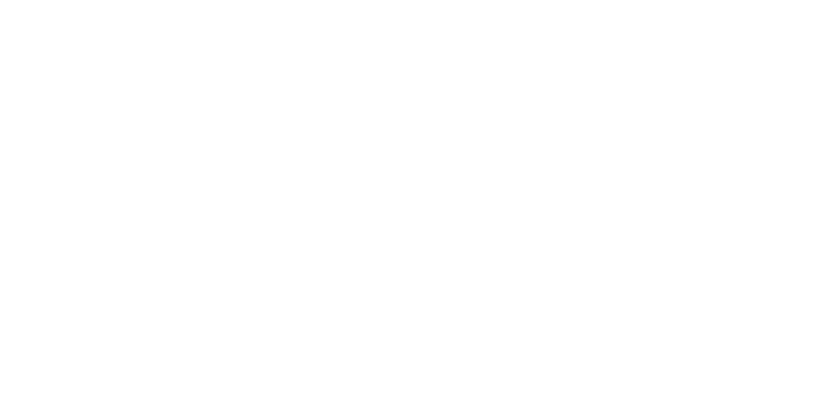
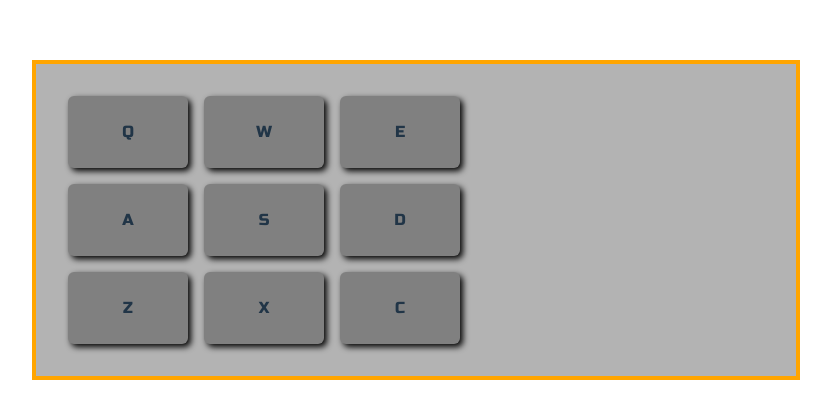
Before and after one commit to JaimeAdele/drum-machine, a React (Vite) app: page / in a window 1280 px wide. Shown: the part 180-598 px from the top of the page, without its empty margins (224-1055 px from the left). Built offline with nearby package versions, Linux system fonts and the light colour scheme.

Commit message:
set up buttons

```diff
--- a/src/App.jsx
+++ b/src/App.jsx
@@ -2,11 +2,17 @@
 import './App.css'
 
 function App() {
+  const buttonLetters = ['Q', 'W', 'E', 'A', 'S', 'D', 'Z', 'X', 'C'];
 
   return (
-    <>
-
-    </>
+    <div className='bg-lightBackground border-accent border-4 w-[60vw] h-[40vh]'>
+      <div className='w-[60%] h-full p-8 grid grid-cols-3 gap-4'>
+        {buttonLetters.map(letter => (
+          <div className='bg-primary flex justify-center items-center rounded-md drop-shadow-bold font-russoOne'>{letter}</div>
+        ))}
+      </div>
+      <div></div>
+    </div>
   );
 }
 
--- a/src/index.css
+++ b/src/index.css
@@ -1,3 +1,5 @@
+@import url('https://fonts.googleapis.com/css2?family=Russo+One&display=swap');
+
 @tailwind base;
 @tailwind components;
 @tailwind utilities;
@@ -8,23 +10,14 @@
   font-weight: 400;
 
   color-scheme: light dark;
-  color: rgba(255, 255, 255, 0.87);
-  background-color: #242424;
+  color: black;
+  background-color: theme('colors.darkBackground');
 
   font-synthesis: none;
   text-rendering: optimizeLegibility;
   -webkit-font-smoothing: antialiased;
   -moz-osx-font-smoothing: grayscale;
   -webkit-text-size-adjust: 100%;
-}
-
-a {
-  font-weight: 500;
-  color: #646cff;
-  text-decoration: inherit;
-}
-a:hover {
-  color: #535bf2;
 }
 
 body {
--- a/tailwind.config.js
+++ b/tailwind.config.js
@@ -2,7 +2,21 @@
 export default {
   content: ['./index.html', './src/**/*.{js,ts,jsx,tsx}'],
   theme: {
-    extend: {}
+    extend: {
+      colors: {
+        primary: 'grey',
+        // secondary: '#A288A6',
+        accent: 'orange',
+        lightBackground: '#b3b3b3',
+        darkBackground: '#8d8d8d'
+      },
+      fontFamily: {
+        russoOne: ['Russo One', 'sans-serif']
+      },
+      dropShadow: {
+        'bold': '3px 3px 3px black'
+      }
+    }
   },
   plugins: []
 };
```
